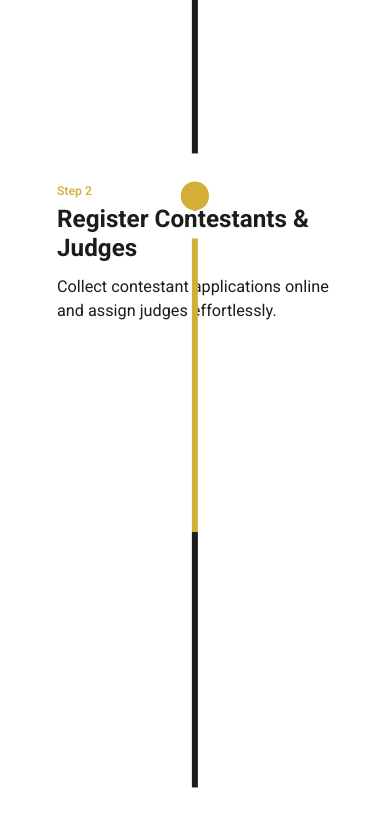
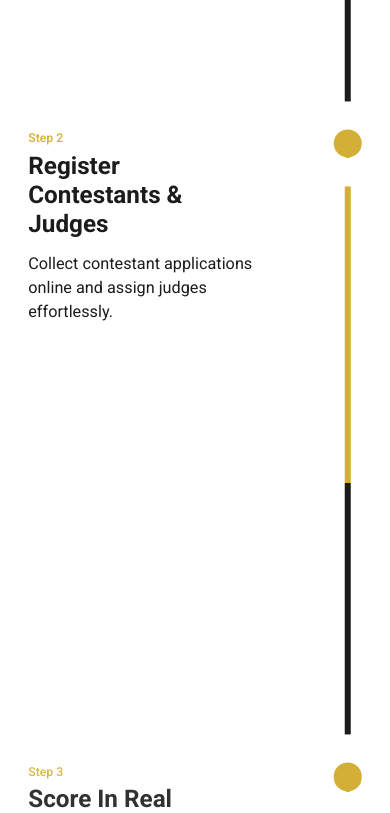
Before and after one commit to chappzach24/Pageant-, a React (Vite) app in the folder client/: page / in a window 390 px wide. Shown: the part 3700-4513 px from the top of the page. Built offline with nearby package versions, Linux system fonts and the light colour scheme; a web font is replaced by a local one.

Commit message:
Added navbar background when scrolling and small changes for responsive design

```diff
--- a/client/src/App.css
+++ b/client/src/App.css
@@ -255,7 +255,14 @@ p{
 .navbar-wrap{
   padding: var(--size--2-5rem) 0;
   z-index: 99;
+  background: transparent;
+  transition: background 0.3s ease-in-out;
 }
+
+.navbar-wrap.scrolled{
+  background: rgba(28, 28, 28, 0.6);
+}
+
 .navbar-links{
   gap: var(--size--5rem);
 }
@@ -281,7 +288,7 @@ p{
 .benefits-grid{
   display: grid;
   grid-template-columns: repeat(12, 1fr); /* 12 equal columns */
-  gap: var(--size--2-5rem);
+  gap: var(--size--1rem);
 
 }
 
@@ -360,6 +367,35 @@ p{
   transition: background-color 0.3s ease-in-out;
 }
 
+@media (max-width: 55em){
+  .step-item.right{
+    justify-content: flex-start;
+  }
+  .step-progress{
+    left: 85%;
+    transform: translate(-85%, -50%);
+  }
+}
+
+@media (max-width: 32em){
+  .step-item{
+    padding: 0;
+  }
+  .step-progress{
+    left: 100%;
+    transform: translate(-100%, -50%);
+  }
+}
+
+@media (max-width: 32em){
+  .step-description h5{
+    max-width: 8em
+  }
+  .step-description p{
+    max-width: 14em
+  }
+}
+
 /* FAQ Section */
 .faq-header h2{
   max-width: 11em;
@@ -394,6 +430,7 @@ p{
   padding: var(--size--0-5rem);
   margin: auto 0 auto auto;
   grid-column: 11/ span 1;
+  cursor: pointer;
 }
 
 .faq-answer {
--- a/client/src/components/global/Navbar.jsx
+++ b/client/src/components/global/Navbar.jsx
@@ -1,7 +1,26 @@
 import { Link } from "react-router-dom";
+import { useState, useEffect } from 'react';
+
 const Navbar = () => {
+    const [isScrolled, setIsScrolled] = useState(false);
+
+    useEffect(() => {
+        const handleScroll = () => {
+            if (window.scrollY > 50) {
+                setIsScrolled(true);
+            } else {
+                setIsScrolled(false);
+            }
+        };
+
+        window.addEventListener("scroll", handleScroll);
+        return () => {
+            window.removeEventListener("scroll", handleScroll);
+        };
+    }, []);
+
     return(
-        <div className="navbar-wrap position-fixed w-100">
+        <div className={`navbar-wrap position-fixed w-100 ${isScrolled ? "scrolled" : ""}`}>
             <div className="navbar-contain u-container">
                 <div className="navbar-layout d-flex justify-content-between align-items-center">
                     <div className="navbar-logo">
```
